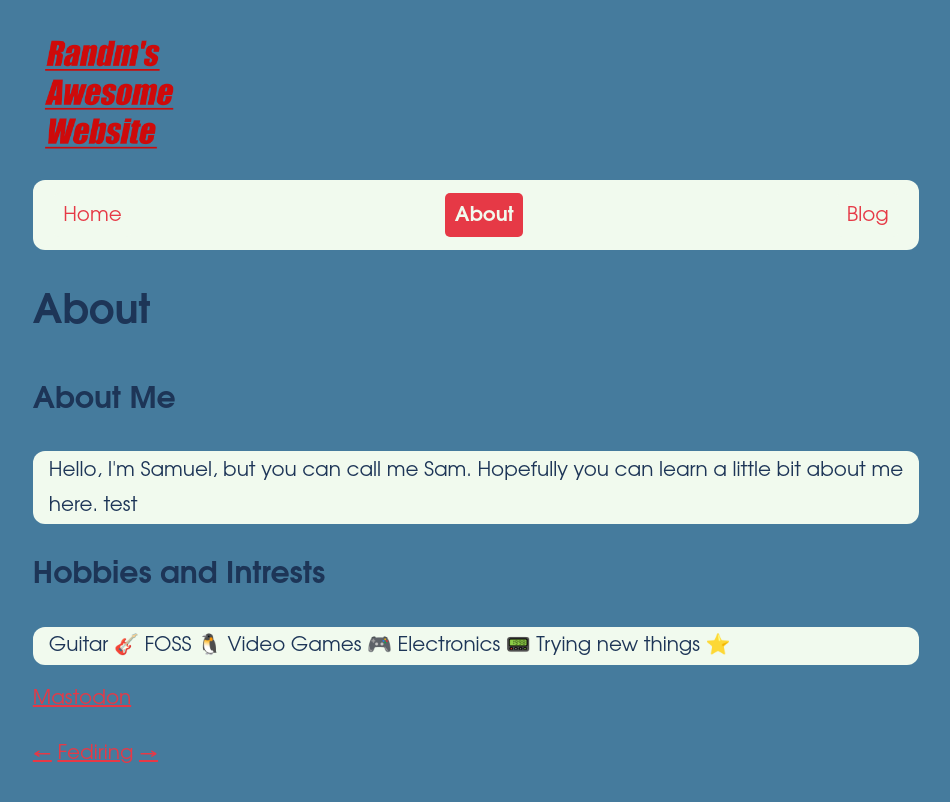
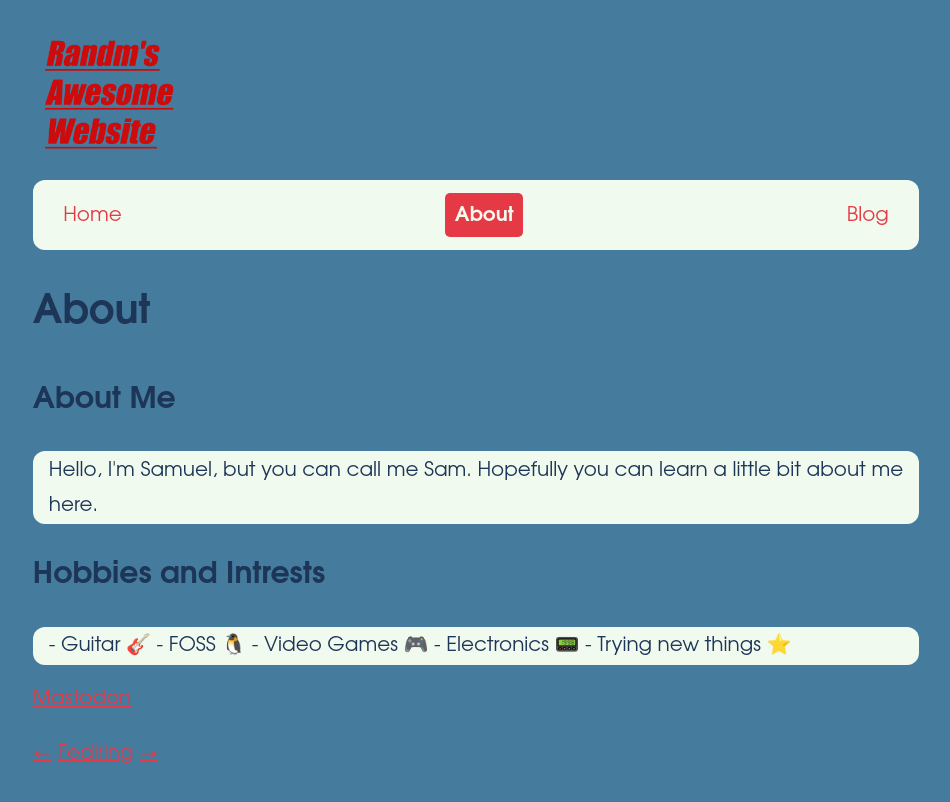
Before and after one commit to randm1/blog, a Jekyll site: the page built from about.md, in a window 1280 px wide. Shown: the top 802 px of the page, without its empty margins (164-1114 px from the left). Built offline with Jekyll 4.4.1, drawn with Linux system fonts in a browser that asks for light colours.

Commit message:
modified:   about.md

```diff
--- a/about.md
+++ b/about.md
@@ -7,15 +7,21 @@
 # About Me
 
 <div class="wrapper">
-  Hello, I'm Samuel, but you can call me Sam. Hopefully you can learn a little bit about me here. test
+  Hello, I'm Samuel, but you can call me Sam. Hopefully you can learn a little bit about me here.
 </div>
 
 # Hobbies and Intrests
 
 <div class="wrapper">
-  Guitar 🎸
-  FOSS 🐧
-  Video Games 🎮
-  Electronics 📟
-  Trying new things ⭐️
+
+  - Guitar 🎸
+
+  - FOSS 🐧
+
+  - Video Games 🎮
+
+  - Electronics 📟
+
+  - Trying new things ⭐️
+
 </div>
```
